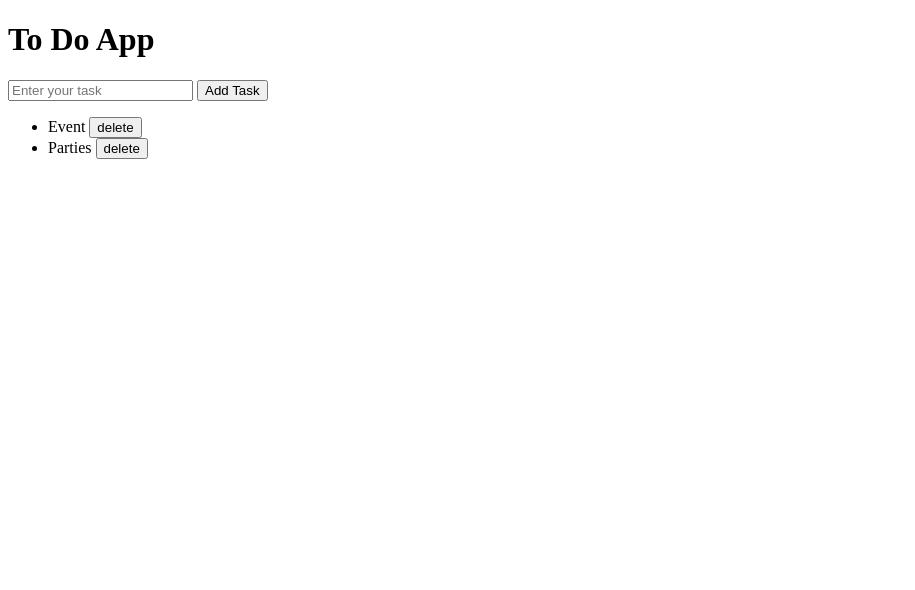
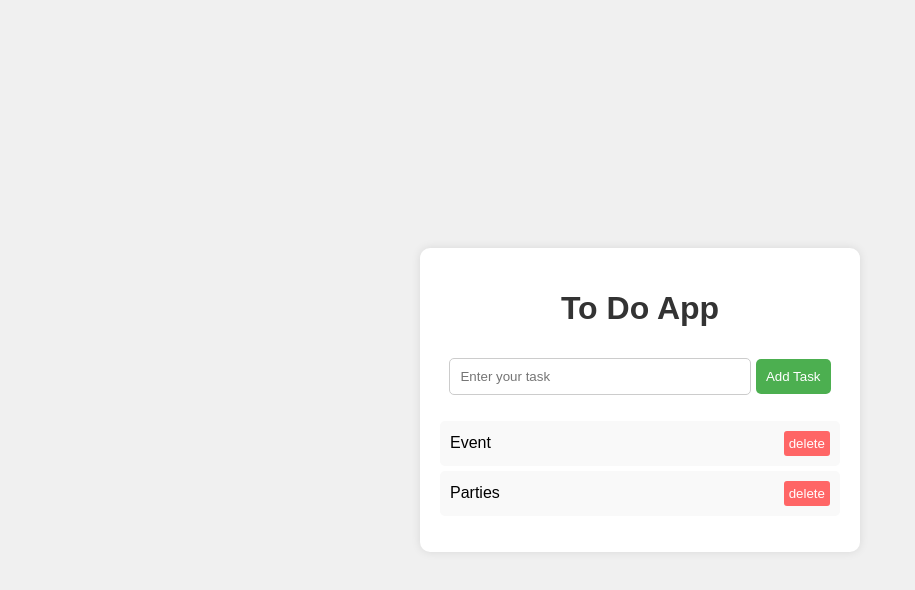
Before and after one commit to Abhinandan-Sah/To-Do-App, a plain HTML site: page index.html in a window 1280 px wide. Shown: the whole page, without its empty margins (0-915 px from the left). Drawn offline with Linux system fonts and the light colour scheme.

Commit message:
Update style.css

```diff
--- a/style.css
+++ b/style.css
@@ -1,11 +1,204 @@
-/* body{
-    position: relative;
-} */
-/*
-#whole{
+body {
+    font-family: 'Arial', sans-serif;
+    background-color: #f0f0f0;
+    margin: 0;
+    padding: 0;
     display: flex;
     justify-content: center;
     align-items: center;
-    background-color: rgb(206, 138, 37);
+    min-height: 100vh;
+}
+
+.content {
     text-align: center;
-} */
+    background-color: #fff;
+    padding: 20px;
+    border-radius: 10px;
+    box-shadow: 0 0 10px rgba(0, 0, 0, 0.1);
+    max-width: 400px;
+    width: 100%;
+}
+
+h1 {
+    color: #333;
+}
+
+input {
+    width: 70%;
+    padding: 10px;
+    margin: 10px 0;
+    border: 1px solid #ccc;
+    border-radius: 5px;
+    outline: none;
+}
+
+button {
+    padding: 10px;
+    background-color: #4CAF50;
+    color: #fff;
+    border: none;
+    border-radius: 5px;
+    cursor: pointer;
+}
+
+button:hover {
+    background-color: #45a049;
+}
+
+ul {
+    list-style: none;
+    padding: 0;
+}
+
+li {
+    background-color: #f9f9f9;
+    padding: 10px;
+    margin: 5px 0;
+    border-radius: 5px;
+    display: flex;
+    justify-content: space-between;
+    align-items: center;
+    animation: fadeIn 0.5s ease;
+}
+
+.delete {
+    background-color: #ff6666;
+    color: #fff;
+    border: none;
+    padding: 5px;
+    border-radius: 3px;
+    cursor: pointer;
+}
+
+.delete:hover {
+    background-color: #ff4d4d;
+}
+
+@keyframes fadeIn {
+    from {
+        opacity: 0;
+        transform: translateY(-10px);
+    }
+    to {
+        opacity: 1;
+        transform: translateY(0);
+    }
+}
+
+@media (max-width: 600px) {
+    input {
+        width: 100%;
+    }
+}
+
+
+
+/* The below code background animation which doesn't suites the webpage (so I ignore that) */
+
+ /* body {
+    font-family: 'Arial', sans-serif;
+    background: linear-gradient(to right, #87CEEB, #6A5ACD); /* Gradient background */
+   /* background-size: 400% 400%;
+    animation: gradientAnimation 10s infinite; /* Animation for gradient background */
+   /* margin: 0;
+    padding: 0;
+    display: flex;
+    justify-content: center;
+    align-items: center;
+    min-height: 100vh;
+}
+
+@keyframes gradientAnimation {
+    0% {
+        background-position: 0% 50%;
+    }
+    50% {
+        background-position: 100% 50%;
+    }
+    100% {
+        background-position: 0% 50%;
+    }
+}
+
+.content {
+    text-align: center;
+    background-color: rgba(255, 255, 255, 0.8);
+    padding: 20px;
+    border-radius: 10px;
+    box-shadow: 0 0 10px rgba(0, 0, 0, 0.1);
+    max-width: 400px;
+    width: 100%;
+}
+
+h1 {
+    color: #333;
+}
+
+input {
+    width: 70%;
+    padding: 10px;
+    margin: 10px 0;
+    border: 1px solid #ccc;
+    border-radius: 5px;
+    outline: none;
+}
+
+button {
+    padding: 10px;
+    background-color: #4CAF50;
+    color: #fff;
+    border: none;
+    border-radius: 5px;
+    cursor: pointer;
+}
+
+button:hover {
+    background-color: #45a049;
+}
+
+ul {
+    list-style: none;
+    padding: 0;
+}
+
+li {
+    background-color: #f9f9f9;
+    padding: 10px;
+    margin: 5px 0;
+    border-radius: 5px;
+    display: flex;
+    justify-content: space-between;
+    align-items: center;
+    animation: fadeIn 0.5s ease;
+}
+
+.delete {
+    background-color: #ff6666;
+    color: #fff;
+    border: none;
+    padding: 5px;
+    border-radius: 3px;
+    cursor: pointer;
+}
+
+.delete:hover {
+    background-color: #ff4d4d;
+}
+
+@keyframes fadeIn {
+    from {
+        opacity: 0;
+        transform: translateY(-10px);
+    }
+    to {
+        opacity: 1;
+        transform: translateY(0);
+    }
+}
+
+@media (max-width: 600px) {
+    input {
+        width: 100%;
+    }
+}
+*/
```
